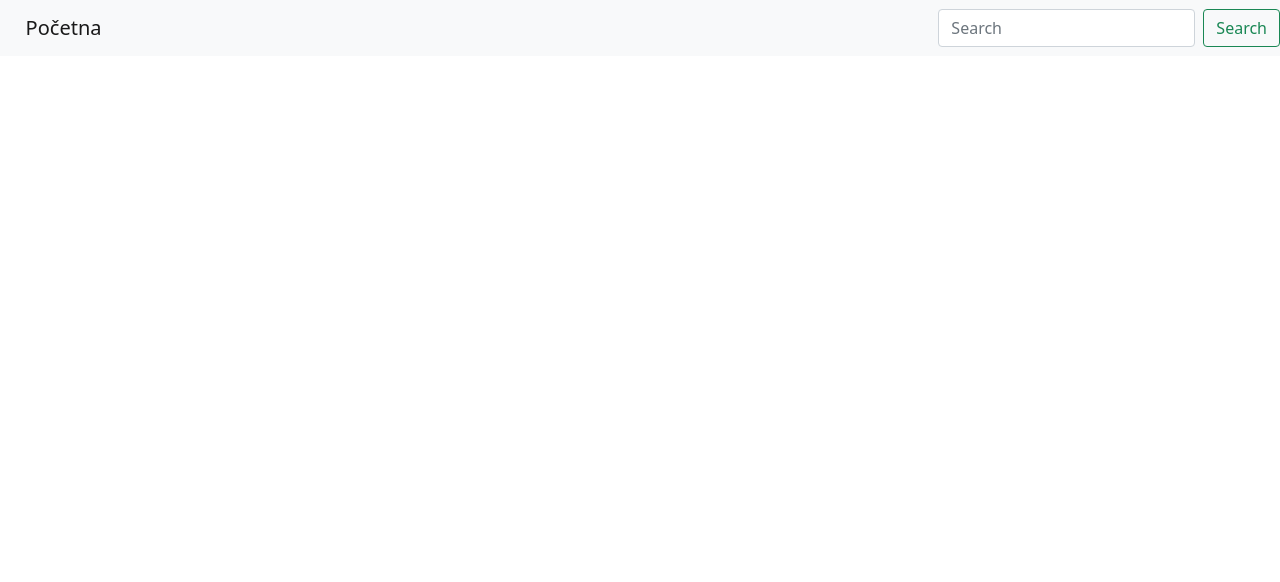
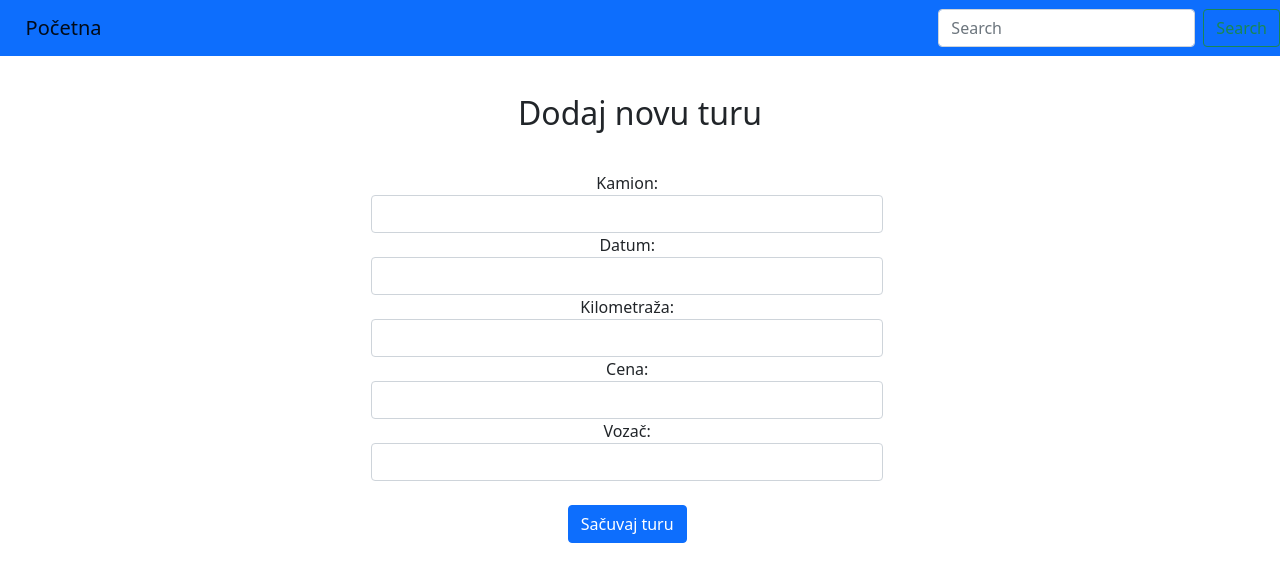
Before and after one commit to FilipMilovanovic/REACT-ITEH, a React (Create React App) app: page / in a window 1280 px wide. Shown: the top 582 px of the page. Built offline with nearby package versions, Linux system fonts and the light colour scheme.

Commit message:
Komponenta NovaTuraForma za unos informacija o novoj turi

```diff
--- a/src/index.css
+++ b/src/index.css
@@ -15,3 +15,13 @@ code {
 #poc-nav {
   margin-left: 2%;
 }
+
+#naslov-tura{
+  margin-top: 3%;
+}
+
+.forma{
+  margin-left: 29%;
+  margin-top: 3%;
+  width: 40%;
+}
--- a/src/komponente/Nav.js
+++ b/src/komponente/Nav.js
@@ -3,7 +3,7 @@ import {Link} from 'react-router-dom'
 function Nav(){
     return (
         <div className="div_nav">
-            <nav className="navbar navbar-light bg-light">
+            <nav className="navbar navbar-light bg-primary">
             <Link to={"/"} className="navbar-brand" id="poc-nav">Početna</Link>
             <form className="d-flex">
             <input className="form-control me-2" type="search" placeholder="Search" aria-label="Search" />
--- /dev/null
+++ b/src/komponente/NovaTuraForma.js
@@ -0,0 +1,74 @@
+import {useState} from 'react';
+
+function NovaTuraForma(){
+
+    const [tura, setTura] = useState({
+            kamion: '',
+            datum: '',
+            km: '',
+            cena: '',
+            vozac: ''
+    }
+    );
+
+    function handleKamion(e){
+        setTura({...tura, kamion: e.target.value});
+    }
+
+    function handleDatum(e){
+        setTura({...tura, datum: e.target.value});
+    }
+
+    function handleKm(e){
+        setTura({...tura, km: e.target.value});
+    }
+
+    function handleCena(e){
+        setTura({...tura, cena: e.target.value});
+    }
+
+    function handleVozac(e){
+        setTura({...tura, vozac: e.target.value});
+    }
+
+
+
+    return (
+        <div className="div_nova_tura_forma">
+
+                <div className="forma">
+
+                <div className="form-group">
+                     <label>Kamion: </label>
+                     <input type="text" className="form-control" onChange={handleKamion} value={tura.kamion}/>
+                </div>
+
+                <div className="form-group">
+                     <label>Datum: </label>
+                     <input type="text" className="form-control" onChange={handleDatum} value={tura.datum}/>
+                </div>
+
+                <div className="form-group">
+                     <label>Kilometraža: </label>
+                     <input type="number" className="form-control" onChange={handleKm} value={tura.km}/>
+                </div>
+
+                <div className="form-group">
+                     <label>Cena: </label>
+                     <input type="number" className="form-control" onChange={handleCena} value={tura.cena}/>
+                </div>
+
+                <div className="form-group">
+                     <label>Vozač: </label>
+                     <input type="text" className="form-control" onChange={handleVozac} value={tura.vozac}/>
+                </div>
+
+                <button type="button" className="btn btn-primary mt-4">Sačuvaj turu</button>
+
+                </div>
+
+        </div>
+    )
+}
+
+export default NovaTuraForma;
--- a/src/strane/NovaTuraPage.js
+++ b/src/strane/NovaTuraPage.js
@@ -1,10 +1,15 @@
 import Nav from "../komponente/Nav";
+import NovaTuraForma from "../komponente/NovaTuraForma";
 
 
 function NovaTuraPage(){
     return (
         <div className="div_nova_tura">
             <Nav />
+
+            <h2 id="naslov-tura">Dodaj novu turu</h2>
+
+            <NovaTuraForma />
         </div>
     )
 }
```
